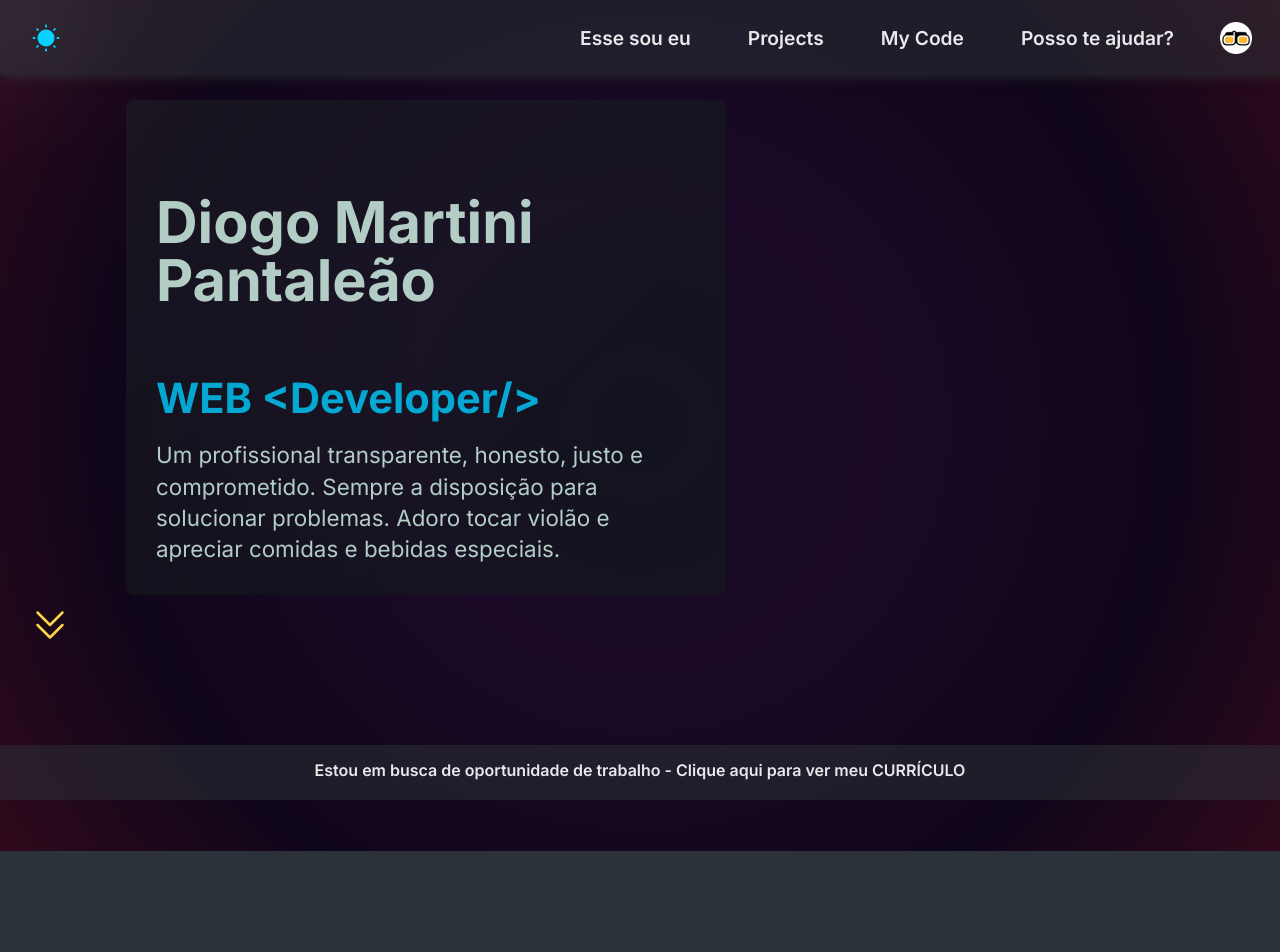
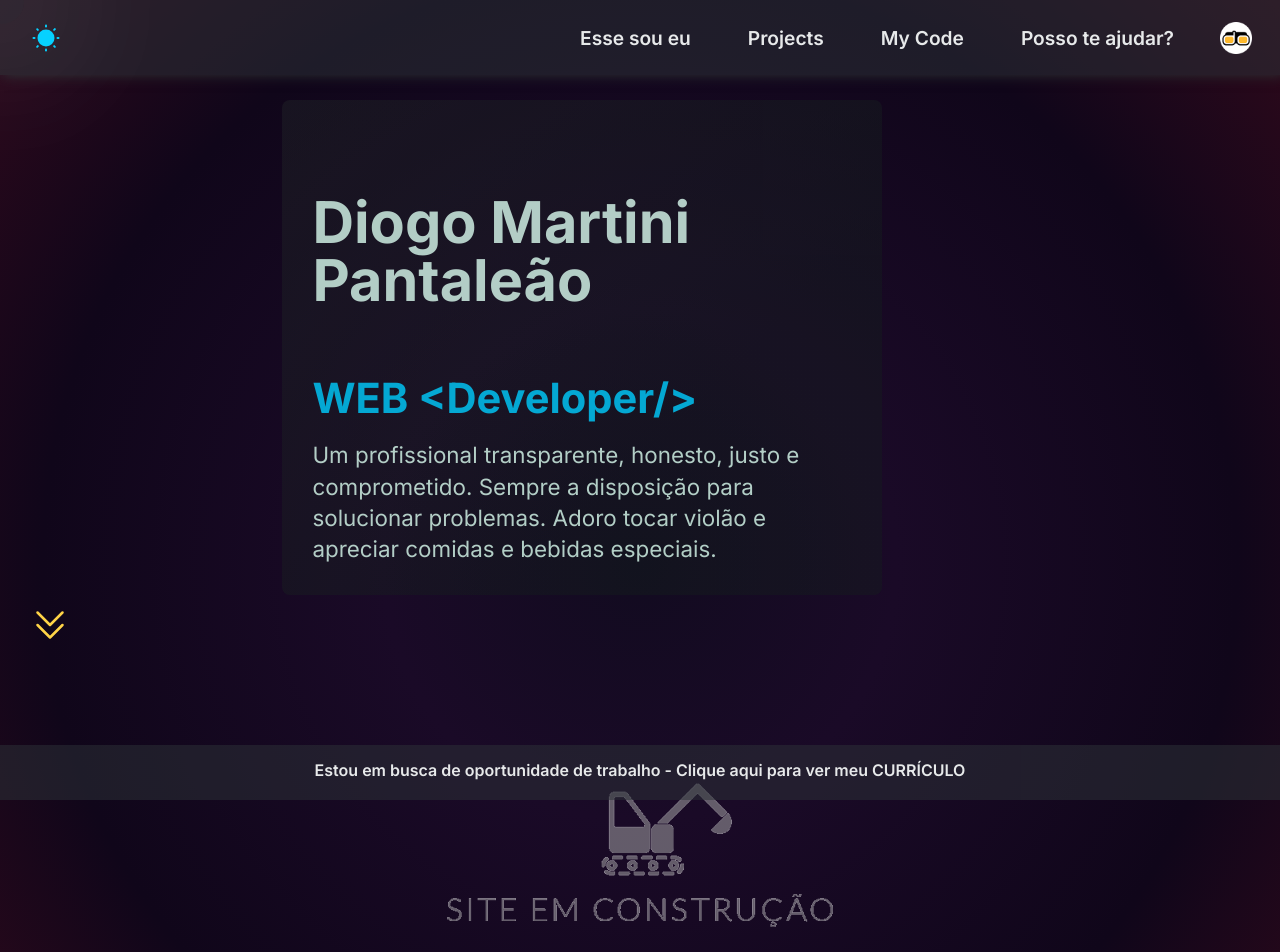
Before and after one commit to ogoiddev/my_portfolio, a React (Vite) app in the folder development/: page / in a window 1280 px wide. Shown: the top 952 px of the page. Built offline with nearby package versions, Linux system fonts and the light colour scheme.

Commit message:
chore: gifs position adjusted

```diff
--- a/development/src/components/About/index.tsx
+++ b/development/src/components/About/index.tsx
@@ -15,10 +15,10 @@ export default function About() {
 
       </article>
 
-      {/* <div className="gif">
+      <div className="gif">
         <img className="esteira" src="/001.gif" alt="site em construção" />
-        <img src="/SITE-EM-CONSTRUCAO.gif" alt="site em construção" />
-      </div> */}
+
+      </div>
       {/* <img src="" alt="Foto Perfil de Diogo" /> */}
     </AboutContainer>
   );
--- a/development/src/components/About/styles.ts
+++ b/development/src/components/About/styles.ts
@@ -5,7 +5,8 @@ export const AboutContainer = styled.div`
   align-items: center;
   justify-content: space-evenly;
   flex-wrap: wrap;
-  width: 100%;
+  width: 90%;
+
 
   article {
     min-width: 450px;
@@ -15,8 +16,7 @@ export const AboutContainer = styled.div`
     padding: 30px;
     border-radius: 8px;
     transition: all 1s;
-    align-self: flex-start;
-    margin-left: -300px;
+
 
     background: linear-gradient(135deg,
       ${ ({theme}) => theme.COLORS.ARTICLE_1 } 0%,
--- a/development/src/components/Hall/styles.ts
+++ b/development/src/components/Hall/styles.ts
@@ -9,6 +9,7 @@ export const HomeContainer = styled.div`
 
   display: flex;
   flex-direction: column;
+  align-items: center;
 
   height: 100vh;
   width: 100%;
```
